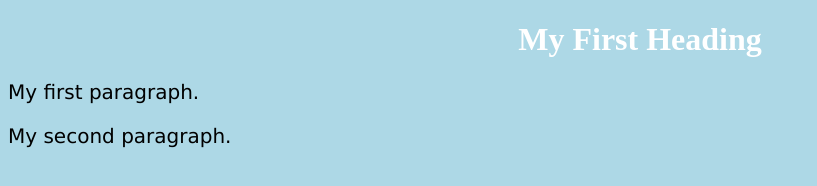
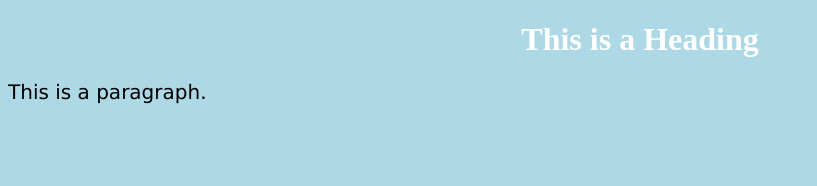
Before and after one commit to mesomorphik/first_project, a plain HTML site: page page1.html in a window 1280 px wide. Shown: the whole page, without its empty margins (0-817 px from the left). Drawn offline with Linux system fonts and the light colour scheme.

Commit message:
refactor css styles

```diff
--- a/page1.html
+++ b/page1.html
@@ -5,8 +5,7 @@
 		<link rel="stylesheet" href="styles.css">
 	</head>
 <body>
-	<h1>My First Heading</h1>
-	<p>My first paragraph.</p>
-	<p>My second paragraph.</p>
+	<h1>This is a Heading</h1>
+	<p>This is a paragraph.</p>
 </body>
 </html>
```
Also changed, not shown: page2.html (+2 -3 lines).
